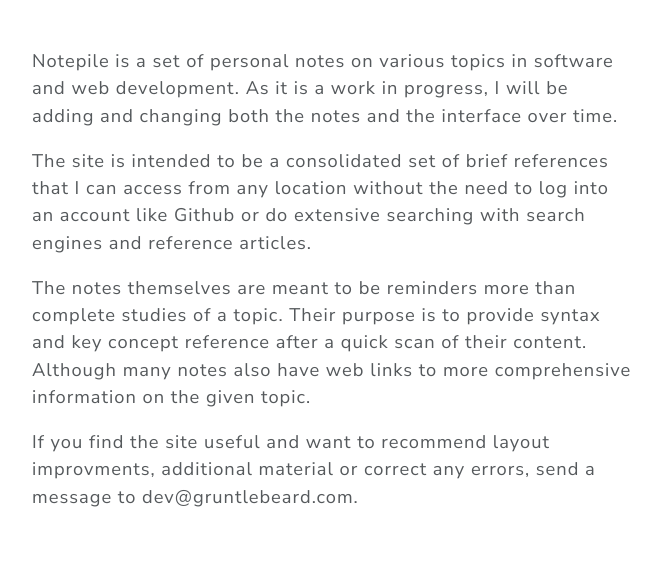
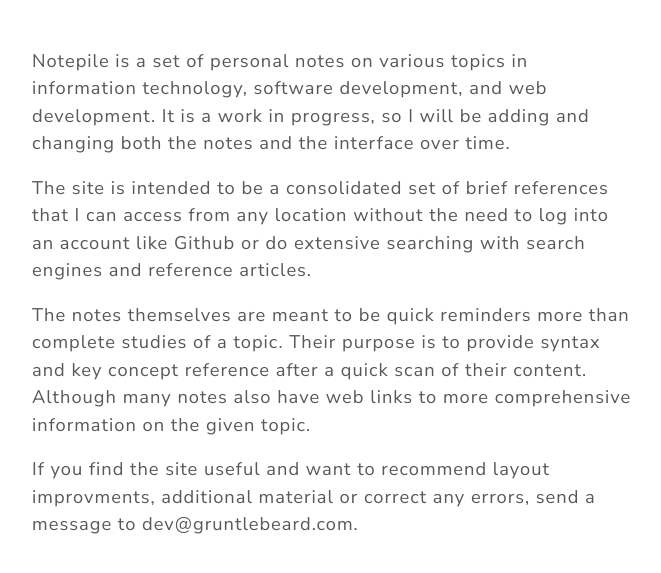
Before and after one commit to HBoots/notepile, a Django app: page / in a window 1280 px wide. Shown: the part 63-636 px from the top of the page, without its empty margins (308-969 px from the left). Run offline with Django 4.2, Linux system fonts and the light colour scheme; data that the repository does not hold is empty; some libraries are stand-ins or nearby versions.

Commit message:
Update sqlparse. Change about

```diff
--- a/notes/templates/notes/about.html
+++ b/notes/templates/notes/about.html
@@ -4,8 +4,8 @@
 <!--  -->
 <div class="text-content">
   <p>
-    Notepile is a set of personal notes on various topics in software and web
-    development. As it is a work in progress, I will be adding and changing both
+    Notepile is a set of personal notes on various topics in information technology, software development, and web
+    development. It is a work in progress, so I will be adding and changing both
     the notes and the interface over time.
   </p>
   <p>
@@ -14,7 +14,7 @@
     or do extensive searching with search engines and reference articles.
   </p>
   <p>
-    The notes themselves are meant to be reminders more than complete studies of
+    The notes themselves are meant to be quick reminders more than complete studies of
     a topic. Their purpose is to provide syntax and key concept reference after
     a quick scan of their content. Although many notes also have web links to
     more comprehensive information on the given topic.
--- a/requirements.txt
+++ b/requirements.txt
@@ -3,5 +3,5 @@ crispy-bootstrap5==0.7
 Django==4.2.4
 django-crispy-forms==1.14.0
 Markdown==3.4.1
-sqlparse==0.4.3
+sqlparse==0.4.4
 typing_extensions==4.7.1
```
